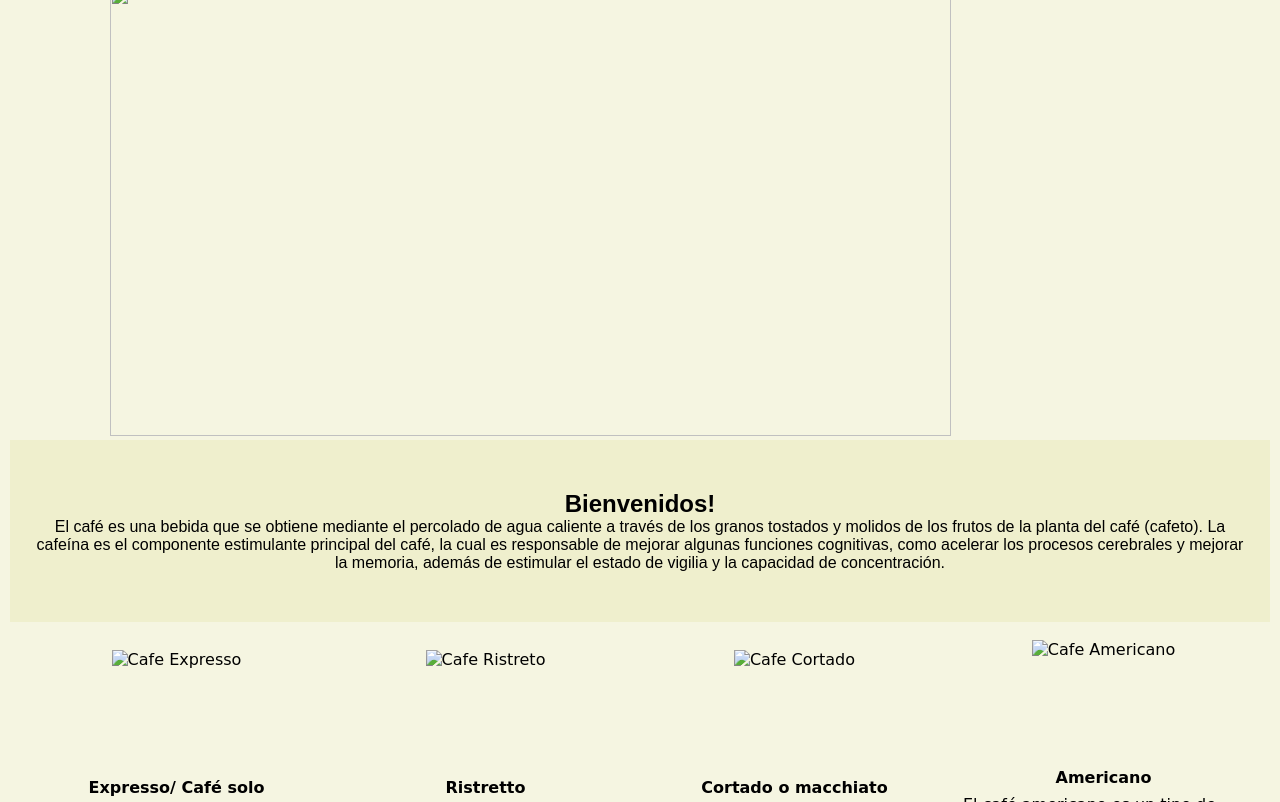
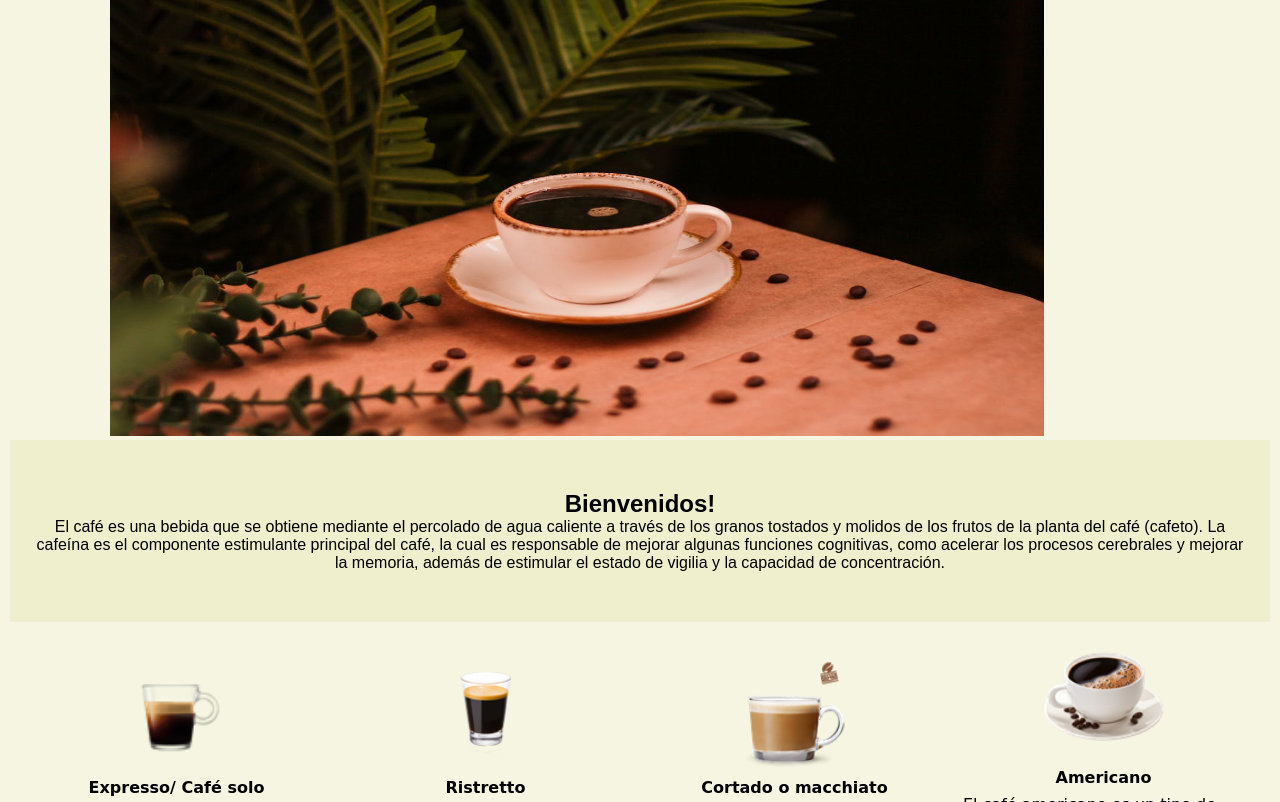
Before and after one commit to NatykR/Tarea4, a plain HTML site: page index.html in a window 1280 px wide. Shown: the part 114-916 px from the top of the page. Drawn offline with Linux system fonts and the light colour scheme; a web font is replaced by a local one.

Commit message:
arreglo ruta de imagenes

```diff
--- a/index.html
+++ b/index.html
@@ -16,7 +16,7 @@
     <main class="container__main">
       <header class="header__section">
         <div class="logo">
-          <img src="/assets/img/logo.png" alt="Logo Menu" />
+          <img src="./assets/img/logo.png" alt="Logo Menu" />
         </div>
         <nav class="nav__container">
           <ul class="nav__links">
@@ -39,7 +39,7 @@
       <section>
           <div class="static">
             <ul>
-              <li><img src="/assets/img//imagen1.jpg" alt="" /></li>
+              <li><img src="./assets/img/imagen1.jpg" alt="" /></li>
             </ul>
           </div>
       </section>
@@ -60,7 +60,7 @@
       </section>
       <section class="coffee__types">
         <div class="coffee">
-          <img src="/assets/img//expreso.png" alt="Cafe Expresso" />
+          <img src="./assets/img/expreso.png" alt="Cafe Expresso" />
           <h4>Expresso/ Café solo</h4>
           <p>
             Uno de los tipos de café más básicos y sencillos, únicamente consta
@@ -69,7 +69,7 @@
           </p>
         </div>
         <div class="coffee">
-          <img src="/assets/img//ristreto.png" alt="Cafe Ristreto" />
+          <img src="./assets/img/ristreto.png" alt="Cafe Ristreto" />
           <h4>Ristretto</h4>
           <p>
             Esta variante del espresso se caracteriza por tener la misma
@@ -78,7 +78,7 @@
           </p>
         </div>
         <div class="coffee">
-          <img src="/assets/img//cortado.png" alt="Cafe Cortado" />
+          <img src="./assets/img/cortado.png" alt="Cafe Cortado" />
           <h4>Cortado o macchiato</h4>
           <p>
             Uno de los más demandados por lo general, llamamos cortado o
@@ -87,7 +87,7 @@
           </p>
         </div>
         <div class="coffee">
-          <img src="/assets/img//americano.png" alt="Cafe Americano" />
+          <img src="./assets/img/americano.png" alt="Cafe Americano" />
           <h4>Americano</h4>
           <p>
             El café americano es un tipo de café derivado del espresso el cual
```
